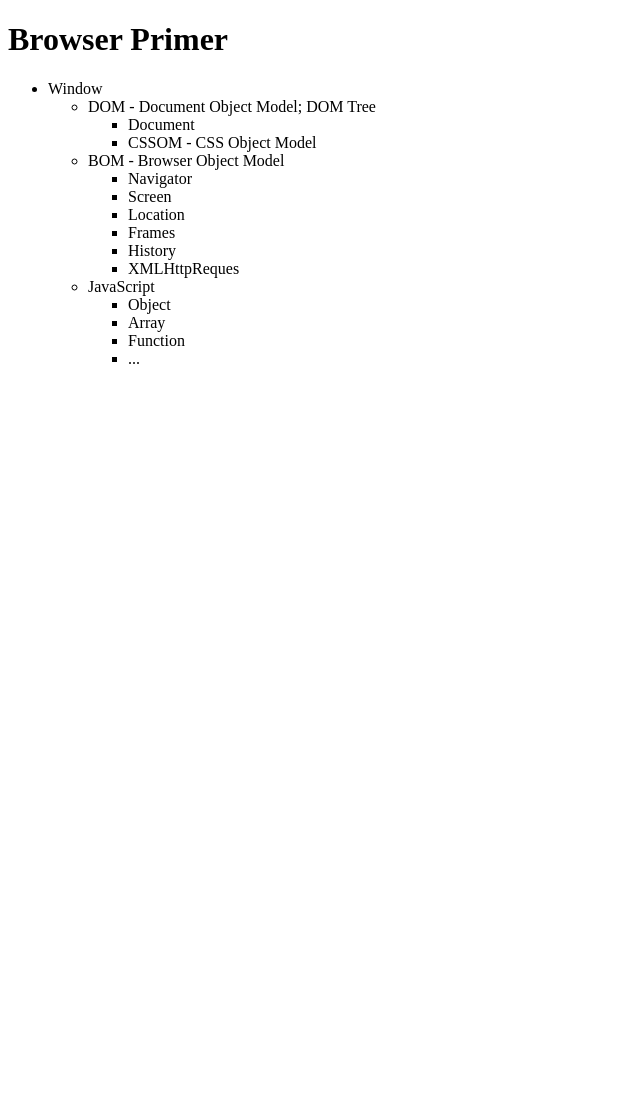
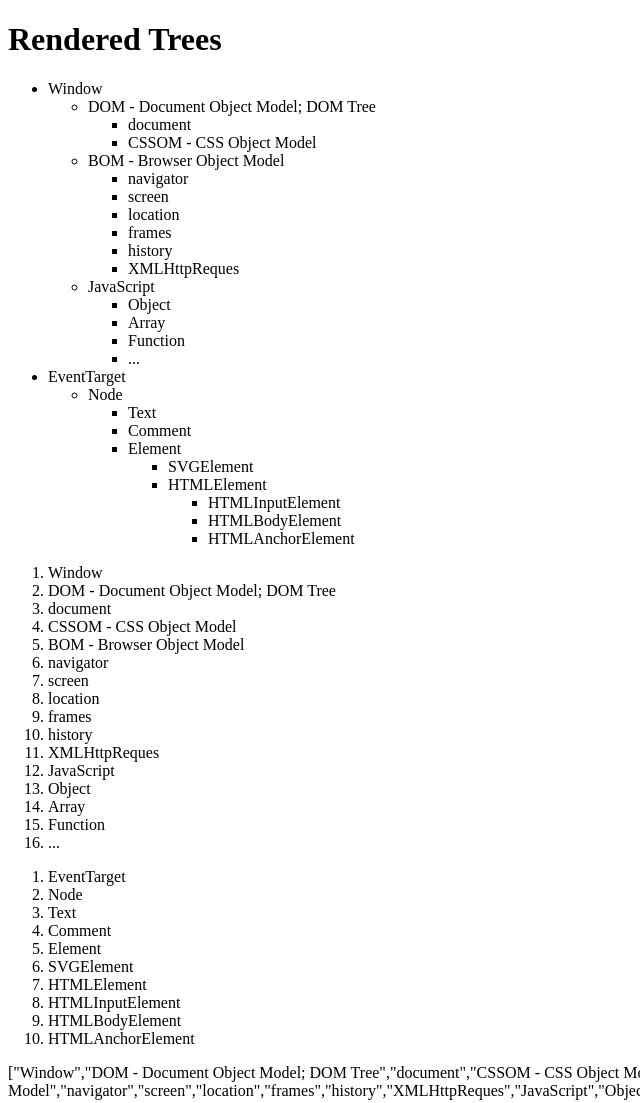
Before and after one commit to vl95ad15/js-browser, a website: page public/index.html in a window 1280 px wide. Shown: the top 1103 px of the page, without its empty margins (0-640 px from the left). Before the commit the page ends 800 px from the top, so only its background shows below. Drawn offline with Linux system fonts and the light colour scheme.

Commit message:
Create list from trees

```diff
--- a/public/index.html
+++ b/public/index.html
@@ -7,7 +7,7 @@
   </head>
   <body>
     <noscript>JavaScript is off. Please, turn it on!</noscript>
-    <h1>Browser Primer</h1>
+    <h1>Rendered Trees</h1>
 
     <div id="root"></div>
 
--- a/src/index.js
+++ b/src/index.js
@@ -113,95 +113,73 @@ const nodesHierarchy = {
   ],
 };
 
-function renderTree(tree) {
+function createLiElement(text) {
+  const li = document.createElement("li");
+  li.innerHTML = text;
+  return li;
+}
+
+function renderTreeToList(treeArray) {
+  const list = document.createElement("ol");
+
+  treeArray
+    .map((item) => createLiElement(item))
+    .forEach((liElement) => list.append(liElement));
+
+  return list;
+}
+
+function renderTree(treeArray) {
+  if (treeArray.length === 0) return null;
+
   const rootUlElement = document.createElement("ul");
 
-  const liWindow = document.createElement("li");
-  rootUlElement.append(liWindow);
-  liWindow.innerHTML = "Window";
+  treeArray.forEach((node) => {
+    const liElement = document.createElement("li");
+    liElement.innerHTML = node.label;
+    rootUlElement.append(liElement);
 
-  const ulWindow = document.createElement("ul");
-  rootUlElement.append(ulWindow);
-
-  const liDOM = document.createElement("li");
-  ulWindow.append(liDOM);
-  liDOM.innerHTML = "DOM - Document Object Model; DOM Tree";
-
-  const ulDOM = document.createElement("ul");
-  ulWindow.append(ulDOM);
-
-  const liDocument = document.createElement("li");
-  ulDOM.append(liDocument);
-  liDocument.innerHTML = "Document";
-
-  const liCSSOM = document.createElement("li");
-  ulDOM.append(liCSSOM);
-  liCSSOM.innerHTML = "CSSOM - CSS Object Model";
-
-  const liBOM = document.createElement("li");
-  ulWindow.append(liBOM);
-  liBOM.innerHTML = "BOM - Browser Object Model";
-
-  const ulBOM = document.createElement("ul");
-  ulWindow.append(ulBOM);
-
-  const liNavigator = document.createElement("li");
-  ulBOM.append(liNavigator);
-  liNavigator.innerHTML = "Navigator";
-
-  const liScreen = document.createElement("li");
-  ulBOM.append(liScreen);
-  liScreen.innerHTML = "Screen";
-
-  const liLocation = document.createElement("li");
-  ulBOM.append(liLocation);
-  liLocation.innerHTML = "Location";
-
-  const liFrames = document.createElement("li");
-  ulBOM.append(liFrames);
-  liFrames.innerHTML = "Frames";
-
-  const liHistory = document.createElement("li");
-  ulBOM.append(liHistory);
-  liHistory.innerHTML = "History";
-
-  const liXML = document.createElement("li");
-  ulBOM.append(liXML);
-  liXML.innerHTML = "XMLHttpReques";
-
-  const liJavaScript = document.createElement("li");
-  ulWindow.append(liJavaScript);
-  liJavaScript.innerHTML = "JavaScript";
-
-  const ulJavaScript = document.createElement("ul");
-  ulWindow.append(ulJavaScript);
-
-  const liObject = document.createElement("li");
-  ulJavaScript.append(liObject);
-  liObject.innerHTML = "Object";
-
-  const liArray = document.createElement("li");
-  ulJavaScript.append(liArray);
-  liArray.innerHTML = "Array";
-
-  const liFunction = document.createElement("li");
-  ulJavaScript.append(liFunction);
-  liFunction.innerHTML = "Function";
-
-  const liEtc = document.createElement("li");
-  ulJavaScript.append(liEtc);
-  liEtc.innerHTML = "...";
-
-  // convert tree into elements
+    const subTree = renderTree(node.children);
+    if (subTree !== null) rootUlElement.append(subTree);
+  });
 
   return rootUlElement;
 }
 
+function flatten(tree) {
+  const result = [];
+  const { label, children } = tree;
+  result.push(label);
+
+  if (children.length > 0) {
+  children.forEach((item) => {
+    result.push(...flatten(item));
+  });
+}
+
+  return result;
+}
+
+function renderArray(array) {
+  const p = document.createElement("p");
+  p.innerHTML = JSON.stringify(array);
+
+  return p;
+}
+
 export function renderPage() {
-  const browserTreeList = renderTree(browserTree);
-  // const nodesHierarchyList = renderTree(nodesHierarchy);
+  const tree = renderTree([browserTree, nodesHierarchy]);
+  const flatTreeFromBrowserTree = flatten(browserTree);
+  const flatTreeFromNodesHierarchy = flatten(nodesHierarchy);
+
+  const listFromBrowserTree = renderTreeToList(flatTreeFromBrowserTree);
+  const listFromNodesHierarchy = renderTreeToList(flatTreeFromNodesHierarchy);
 
   const rootDiv = document.getElementById("root");
-  rootDiv.append(browserTreeList);
- //  rootDiv.append(nodesHierarchyList);
+
+  if (tree !== null) rootDiv.append(tree);
+  if (listFromBrowserTree !== null) rootDiv.append(listFromBrowserTree);
+  if (listFromNodesHierarchy !== null) rootDiv.append(listFromNodesHierarchy);
+  rootDiv.append(renderArray(flatTreeFromBrowserTree));
+  rootDiv.append(renderArray(flatTreeFromNodesHierarchy));
 }
```
